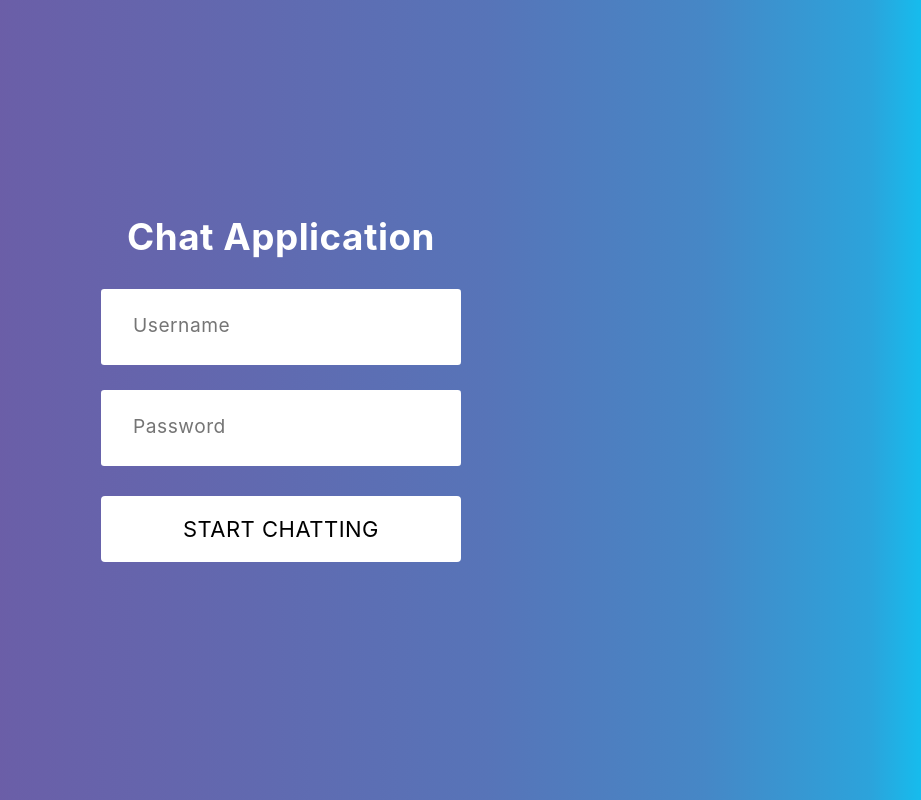
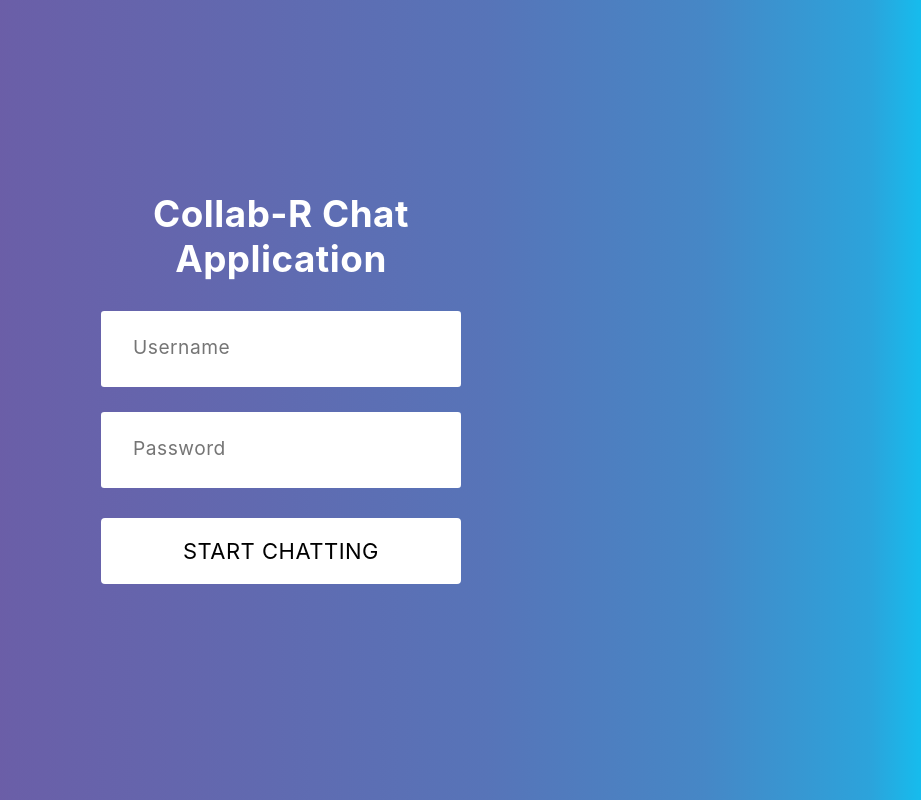
Before and after one commit to rshield1/Collabr-app, a React (Create React App) app: page / in a window 1280 px wide. Shown: the whole page, without its empty margins (359-1280 px from the left). Built offline with nearby package versions, Linux system fonts and the light colour scheme.

Commit message:
ready for deployment

```diff
--- a/src/components/LoginForm.jsx
+++ b/src/components/LoginForm.jsx
@@ -28,7 +28,7 @@
     return (
         <div className="wrapper">
             <div className="form">
-                <h1 className="title">Chat Application</h1>
+                <h1 className="title">Collab-R Chat Application</h1>
                 <form onSubmit={handleSubmit}>
                     <input
                         type="text"
```
